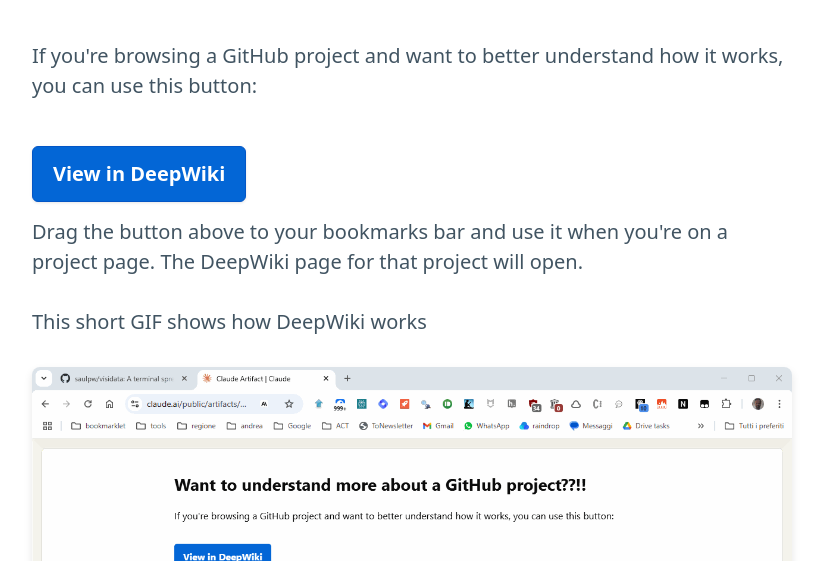
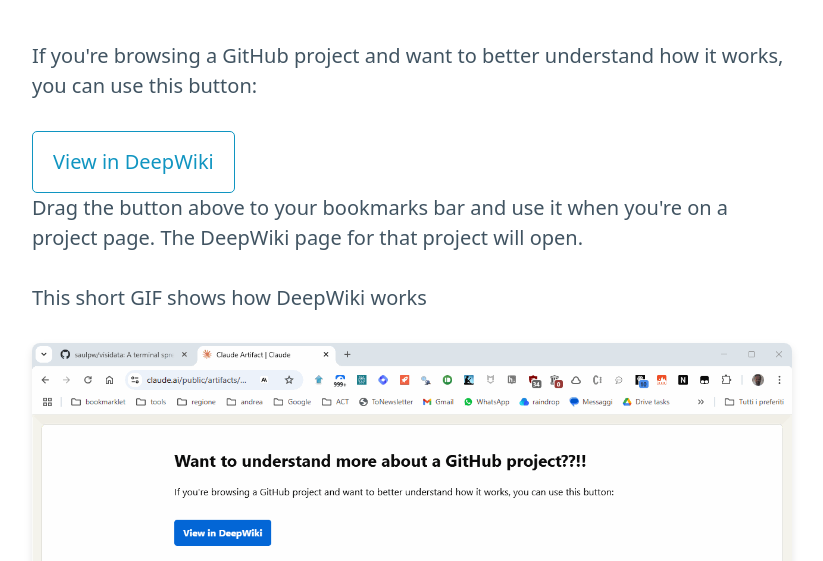
Before and after one commit to ondata/tinythings, a plain HTML site: page deepwiki/index.html in a window 1280 px wide. Shown: the part 239-800 px from the top of the page, without its empty margins (228-1051 px from the left). Drawn offline with nearby package versions, Linux system fonts and the light colour scheme.

Commit message:
Rimuovi lo stile del pulsante bookmarklet e aggiungi la classe "outline" per migliorare l'aspetto in index.html

```diff
--- a/deepwiki/index.html
+++ b/deepwiki/index.html
@@ -18,22 +18,7 @@
       padding: 20px;
     }
     .bookmarklet {
-      display: inline-block;
-      padding: 12px 20px;
-      background-color: #0366d6;
-      color: white;
-      text-decoration: none;
-      font-weight: bold;
-      margin: 15px 0;
       cursor: move;
-      border-radius: 6px;
-      border: 1px solid #0356c6;
-      box-shadow: 0 1px 3px rgba(0,0,0,0.1);
-      transition: all 0.2s ease;
-    }
-    .bookmarklet:hover {
-      background-color: #0356c6;
-      box-shadow: 0 2px 5px rgba(0,0,0,0.2);
     }
     pre {
       overflow-x: auto;
@@ -48,7 +33,7 @@
 
     <p>If you're browsing a GitHub project and want to better understand how it works, you can use this button:</p>
 
-    <a class="bookmarklet" href="javascript:(function(){const match = window.location.href.match(/^https:\/\/github\.com\/([^\/]+\/[^\/]+)/);if (match) {const newUrl = 'https://deepwiki.com/' + match[1];window.open(newUrl, '_blank');} else {alert('You are not on a valid GitHub page.');}})();">View in DeepWiki</a>
+    <a class="bookmarklet outline" role="button" href="javascript:(function(){const match = window.location.href.match(/^https:\/\/github\.com\/([^\/]+\/[^\/]+)/);if (match) {const newUrl = 'https://deepwiki.com/' + match[1];window.open(newUrl, '_blank');} else {alert('You are not on a valid GitHub page.');}})();">View in DeepWiki</a>
 
     <p class="caption">Drag the button above to your bookmarks bar and use it when you're on a project page. The DeepWiki page for that project will open.</p>
 
```
